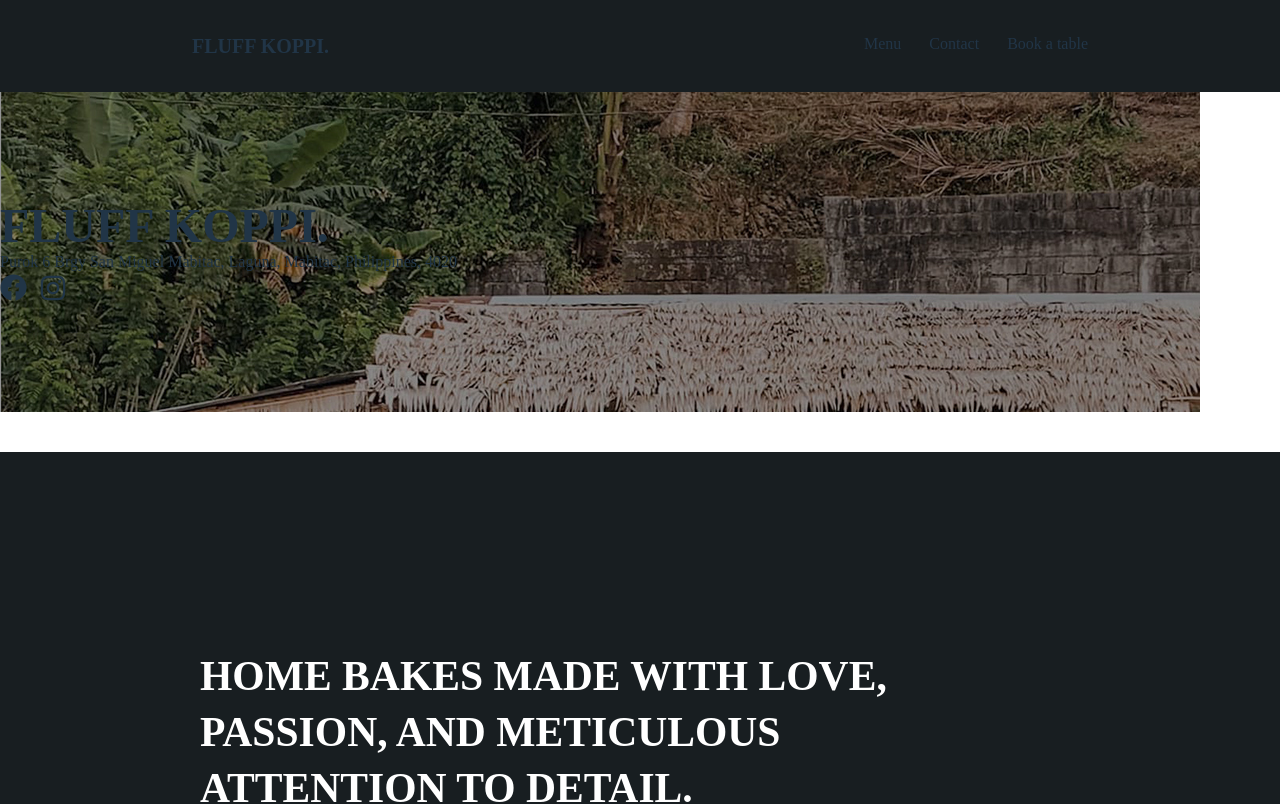
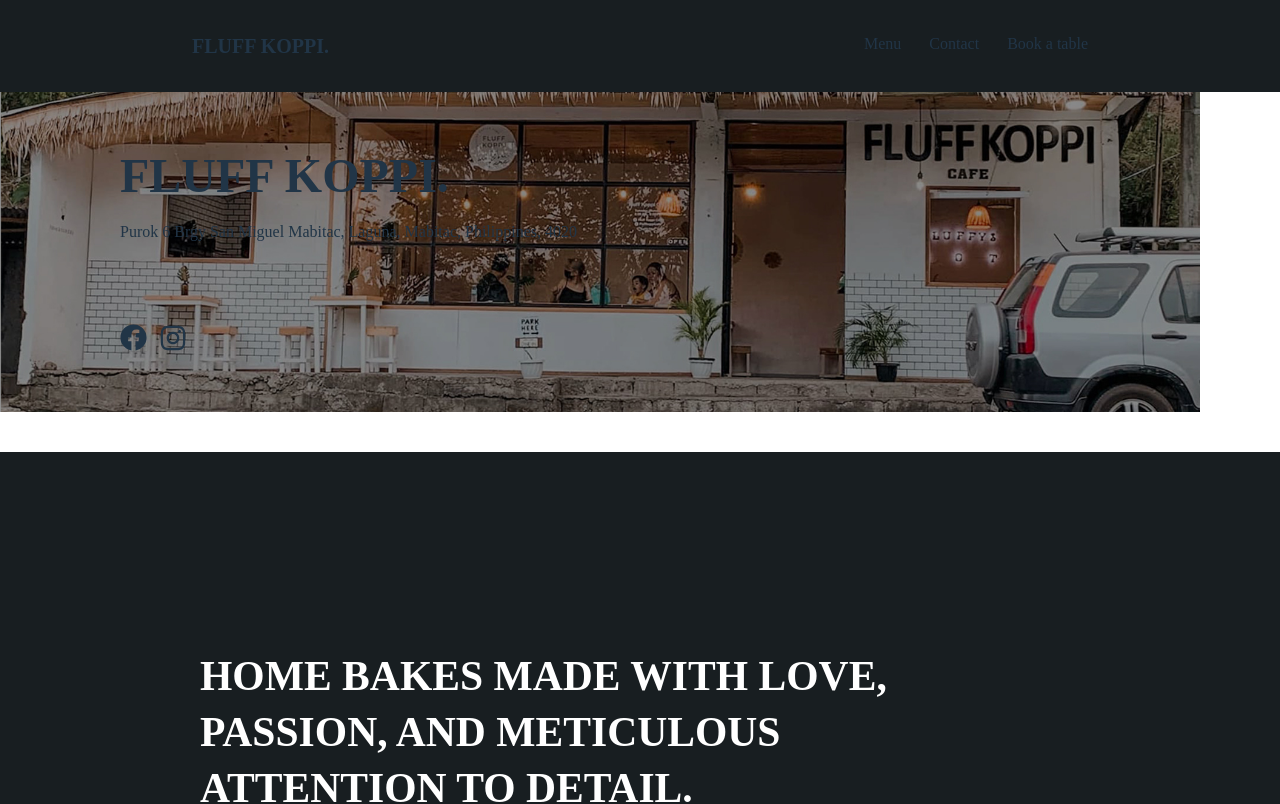
Before and after one commit to kevinxmyr/fluff, a React (Vite) app: page / in a window 1280 px wide. Shown: the top 804 px of the page. Built offline with nearby package versions, Linux system fonts and the light colour scheme.

Commit message:
5th commit

```diff
--- a/src/components/Hero.jsx
+++ b/src/components/Hero.jsx
@@ -9,35 +9,65 @@
     bg-blue-500
     h-[40vh]">
 
-      <div className="wrapper bg-heroImg object-cover
+      <style jsx='true'>{`
+        .rec{
+          position: relative;
+        }
+        .rec::before{
+          position: absolute;
+          top: 90%;
+          content: '';
+          width: 10px;
+          background-color: pink;
+        }
+      `}
+      </style>
+
+      <div className="wrapper
+      bg-heroImg
+      bg-center
+      bg-no-repeat
+      bg-cover
       bg-slate-500
       h-[100%]
       flex
       justify-center
-      flex-col">
+      flex-col
+      p-[10%]">
 
-        <div>
-          <h1 className="
+        <Fade bottom distance='25px'>
+        <div className='flex '>
+          <h1 className="rec
             leading-[3rem]
             font-bold
             text-[3rem]
+            pb-5
           ">FLUFF KOPPI.</h1>
         </div>
+        </Fade>
 
-        <div>
-          <p className="font-rufina">{address.address}</p>
+        <Fade bottom distance='18px'>
+        <div className="flex flex-col">
+          <Fade bottom distance='20px' delay={350}>
+            <p className="
+              font-rufina
+              pb-[5rem]
+            ">{address.address}</p>
+          </Fade>
+          <Fade bottom distance='16px' delay={750}>
             <div className="socials flex">
 
-            <a href="">
+              <a href="https://www.facebook.com/Fluffkoppicafe/" target='_blank'>
                 <FaFacebook size={27} className='social-icon shadow' />
               </a>
-            <a href="">
+              <a href="https://www.instagram.com/fluffkoppicafe/?hl=en" target='_blank'>
                 <FaInstagram size={28} className='social-icon w-7 ml-3' />
               </a>
 
             </div>
+          </Fade>
         </div>
-
+        </Fade>
 
       </div>
 
```
Lines whose indentation alone changed are shown as unchanged.
